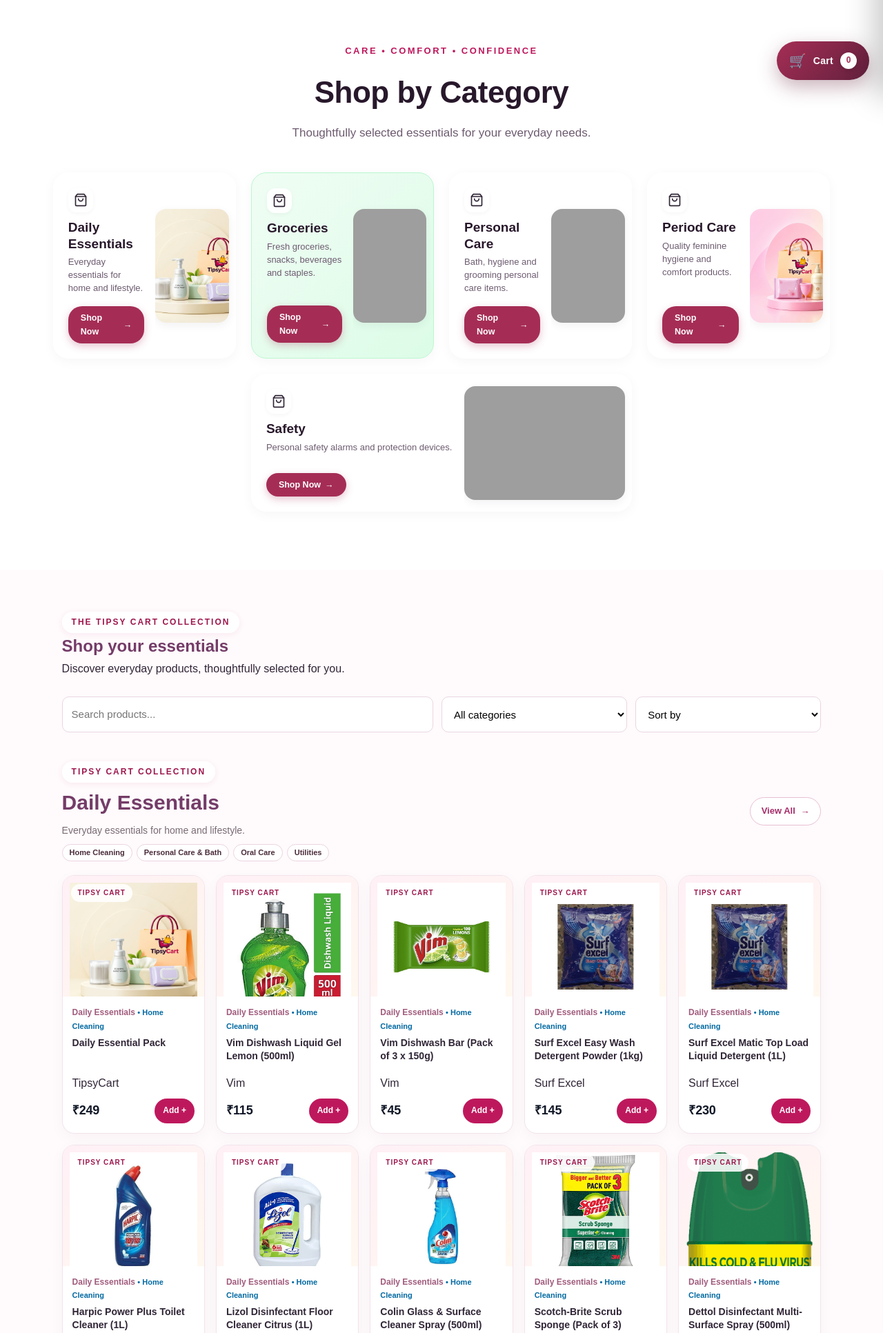
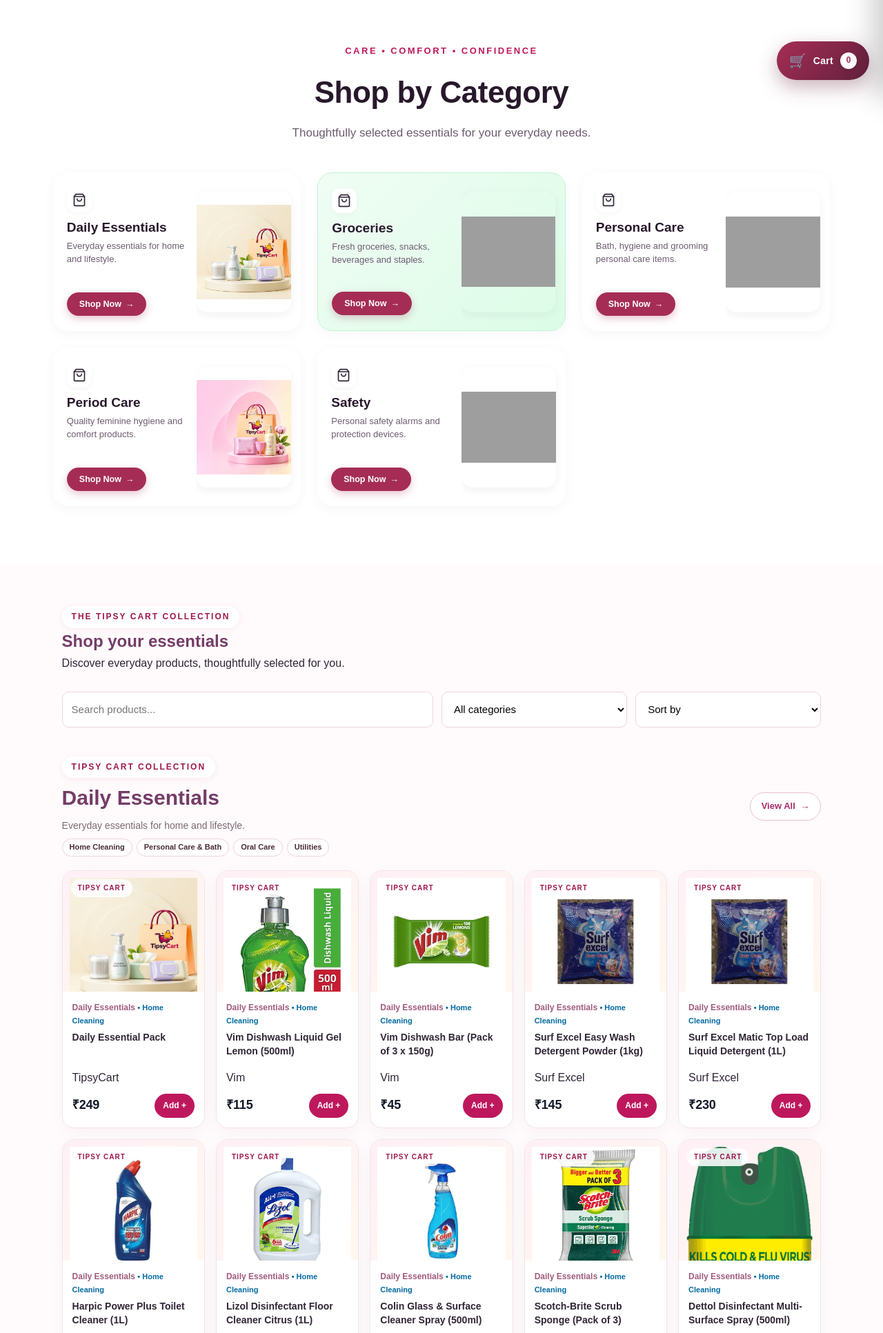
Before and after one commit to aadityak09771-sudo/typsy-cart, a Django app: page / in a window 1280 px wide. Shown: the part 660-2593 px from the top of the page at 69% size. Run offline with Django 5.2, Linux system fonts and the light colour scheme; data comes from the database, SQL or seed files in the repository; data that the repository does not hold is empty; grey boxes are pictures that could not be loaded.

Commit message:
feat: balance categories grid for 6 categories, add plastic items pastel theme, and preserve static product images

```diff
--- a/backend/Homepage/static/home/css/style.css
+++ b/backend/Homepage/static/home/css/style.css
@@ -482,8 +482,8 @@ footer {
 /* Category Cards Grid */
 .tc-home-category-grid {
     display: grid;
-    grid-template-columns: repeat(4, 1fr);
-    gap: 22px;
+    grid-template-columns: repeat(3, minmax(0, 1fr));
+    gap: 24px;
     width: 100%;
 }
 
@@ -493,7 +493,8 @@ footer {
     display: flex;
     align-items: stretch;
     justify-content: space-between;
-    min-height: 200px;
+    min-height: 230px;
+    height: 100%;
     border-radius: 22px;
     overflow: hidden;
     box-shadow: 0 4px 18px rgba(40, 24, 43, 0.04);
@@ -546,10 +547,29 @@ footer {
     border-color: #86efac;
 }
 
+.tc-cat-card-plastic-items,
+.tc-cat-card-plastic {
+    background: linear-gradient(135deg, #f0f9ff 0%, #e0f2fe 100%);
+    border: 1px solid #bae6fd;
+}
+.tc-cat-card-plastic-items:hover,
+.tc-cat-card-plastic:hover {
+    border-color: #7dd3fc;
+    box-shadow: 0 14px 32px rgba(14, 165, 233, 0.15);
+}
+
+.tc-cat-card-default {
+    background: linear-gradient(135deg, #f8fafc 0%, #f1f5f9 100%);
+    border: 1px solid #e2e8f0;
+}
+.tc-cat-card-default:hover {
+    border-color: #cbd5e1;
+}
+
 /* Left Content Body */
 .tc-cat-card-body {
-    flex: 1 1 56%;
-    padding: 22px 16px 22px 22px;
+    flex: 1 1 58%;
+    padding: 22px 14px 22px 20px;
     display: flex;
     flex-direction: column;
     justify-content: space-between;
@@ -619,20 +639,21 @@ footer {
 
 /* Right Visual Image Wrap */
 .tc-cat-visual-wrap {
-    flex: 0 0 44%;
+    flex: 0 0 42%;
+    max-width: 42%;
     position: relative;
     display: flex;
     align-items: center;
     justify-content: center;
-    padding: 10px 10px 10px 0;
+    padding: 12px 14px 12px 0;
     overflow: hidden;
 }
 
 .tc-cat-img {
     width: 100%;
     height: 100%;
-    max-height: 165px;
-    object-fit: cover;
+    max-height: 175px;
+    object-fit: contain;
     border-radius: 16px;
     box-shadow: 0 4px 14px rgba(40, 24, 43, 0.06);
     transition: transform 0.35s cubic-bezier(0.16, 1, 0.3, 1);
@@ -642,28 +663,18 @@ footer {
     transform: scale(1.05);
 }
 
-/* Balance 5th category on Desktop (center in columns 2 & 3) */
-@media (min-width: 1180px) {
-    .tc-home-category-card:nth-child(5):last-child {
-        grid-column: 2 / span 2;
-    }
-}
-
-/* =========================================
-   RESPONSIVE DESIGN
-========================================= */
-
-@media (max-width: 1179px) and (min-width: 769px) {
+/* Responsive queries */
+@media (max-width: 1023px) and (min-width: 641px) {
     .tc-home-category-grid {
         grid-template-columns: repeat(2, minmax(0, 1fr));
         gap: 20px;
     }
-
-    .tc-home-category-card:nth-child(5):last-child {
-        grid-column: 1 / -1;
-        max-width: 580px;
-        justify-self: center;
-        width: 100%;
+}
+
+@media (max-width: 640px) {
+    .tc-home-category-grid {
+        grid-template-columns: 1fr;
+        gap: 16px;
     }
 }
 
--- a/backend/Homepage/static/home/js/shop.js
+++ b/backend/Homepage/static/home/js/shop.js
@@ -106,6 +106,9 @@ document.addEventListener("DOMContentLoaded", () => {
         }
         if (cat.includes("personal")) {
             return "/static/home/images/cat-personal-care.jpg";
+        }
+        if (cat.includes("plastic")) {
+            return "/static/home/images/cat-plastic-items.jpg";
         }
         return "/static/home/images/cat-daily-essentials.jpg";
     }
--- a/backend/Homepage/templates/home/categories.html
+++ b/backend/Homepage/templates/home/categories.html
@@ -8,7 +8,7 @@ Explore Tipsy Cart categories: Period Care, Personal Safety, Personal Care, Dail
 {% endblock %}
 
 {% block extra_css %}
-<link rel="stylesheet" href="{% static 'home/css/categories.css' %}?v=2.5">
+<link rel="stylesheet" href="{% static 'home/css/categories.css' %}?v=2.6">
 {% endblock %}
 
 {% block content %}
@@ -54,7 +54,7 @@ Explore Tipsy Cart categories: Period Care, Personal Safety, Personal Care, Dail
                         </a>
                     </div>
                     <div class="tc-cat-visual-wrap">
-                        <img src="{{ cat.get_image_url }}" alt="{{ cat.name }}" class="tc-cat-img" loading="lazy">
+                        <img src="{{ cat.get_image_url }}" alt="{{ cat.name }}" class="tc-cat-img" loading="lazy" onerror="this.onerror=null;this.src='/static/home/images/cat-plastic-items.jpg';">
                     </div>
                 </article>
                 {% empty %}
--- a/backend/Homepage/templates/home/index.html
+++ b/backend/Homepage/templates/home/index.html
@@ -4,7 +4,7 @@
 {% block title %}Tipsy Cart | Everyday Care{% endblock %}
 
 {% block extra_css %}
-<link rel="stylesheet" href="{% static 'home/css/style.css' %}?v=4.7">
+<link rel="stylesheet" href="{% static 'home/css/style.css' %}?v=4.8">
 {% endblock %}
 
 {% block content %}
@@ -53,7 +53,7 @@
                     </a>
                 </div>
                 <div class="tc-cat-visual-wrap">
-                    <img src="{{ cat.get_image_url }}" alt="{{ cat.name }}" class="tc-cat-img" loading="lazy">
+                    <img src="{{ cat.get_image_url }}" alt="{{ cat.name }}" class="tc-cat-img" loading="lazy" onerror="this.onerror=null;this.src='/static/home/images/cat-plastic-items.jpg';">
                 </div>
             </article>
             {% empty %}
--- a/backend/products/models.py
+++ b/backend/products/models.py
@@ -1,5 +1,6 @@
 import os
 from decimal import Decimal
+from django.conf import settings
 from django.db import models
 from django.utils.text import slugify
 
@@ -40,13 +41,6 @@ class Category(models.Model):
         return self.products.filter(is_active=True).count()
 
     def get_image_url(self):
-        if self.image:
-            try:
-                return self.image.url
-            except Exception:
-                pass
-        if self.image_url:
-            return self.image_url
         slug_map = {
             "period-care": "/static/home/images/cat-period-care.jpg",
             "personal-safety": "/static/home/images/cat-personal-safety.jpg",
@@ -54,8 +48,29 @@ class Category(models.Model):
             "personal-care": "/static/home/images/cat-personal-care.jpg",
             "daily-essentials": "/static/home/images/cat-daily-essentials.jpg",
             "groceries": "/static/home/images/cat-groceries.jpg",
+            "plastic-items": "/static/home/images/cat-plastic-items.jpg",
         }
-        return slug_map.get(self.slug, "/static/home/images/tipsycart-logo.png")
+        fallback = slug_map.get(
+            self.slug,
+            "/static/home/images/cat-plastic-items.jpg" if "plastic" in (self.slug or "") else "/static/home/images/tipsycart-logo.png"
+        )
+        if self.image:
+            try:
+                if hasattr(self.image, "path") and os.path.exists(self.image.path):
+                    return self.image.url
+                elif not hasattr(self.image, "path"):
+                    return self.image.url
+            except Exception:
+                pass
+        if self.image_url and self.image_url.strip():
+            if self.image_url.startswith("/media/"):
+                rel_path = self.image_url.replace("/media/", "").lstrip("/")
+                full_path = os.path.join(settings.MEDIA_ROOT, rel_path)
+                if os.path.exists(full_path):
+                    return self.image_url
+            else:
+                return self.image_url
+        return fallback
 
 
 class Subcategory(models.Model):
@@ -103,11 +118,20 @@ class Subcategory(models.Model):
     def get_image_url(self):
         if self.image:
             try:
-                return self.image.url
+                if hasattr(self.image, "path") and os.path.exists(self.image.path):
+                    return self.image.url
+                elif not hasattr(self.image, "path"):
+                    return self.image.url
             except Exception:
                 pass
-        if self.image_url:
-            return self.image_url
+        if self.image_url and self.image_url.strip():
+            if self.image_url.startswith("/media/"):
+                rel_path = self.image_url.replace("/media/", "").lstrip("/")
+                full_path = os.path.join(settings.MEDIA_ROOT, rel_path)
+                if os.path.exists(full_path):
+                    return self.image_url
+            else:
+                return self.image_url
         if self.category:
             return self.category.get_image_url()
         return "/static/home/images/tipsycart-logo.png"
@@ -280,13 +304,31 @@ class Product(models.Model):
     def get_image_url(self):
         if self.image:
             try:
-                return self.image.url
+                if hasattr(self.image, "path") and os.path.exists(self.image.path):
+                    return self.image.url
             except Exception:
                 pass
-        if self.image_url:
-            return self.image_url
+            fname = os.path.basename(self.image.name or "")
+            if fname and os.path.exists(os.path.join(settings.BASE_DIR, "Homepage/static/home/images/products", fname)):
+                return f"/static/home/images/products/{fname}"
+
+        if self.image_url and self.image_url.strip():
+            if self.image_url.startswith("/media/"):
+                rel_path = self.image_url.replace("/media/", "").lstrip("/")
+                full_path = os.path.join(settings.MEDIA_ROOT, rel_path)
+                if os.path.exists(full_path):
+                    return self.image_url
+                fname = os.path.basename(rel_path)
+                if fname and os.path.exists(os.path.join(settings.BASE_DIR, "Homepage/static/home/images/products", fname)):
+                    return f"/static/home/images/products/{fname}"
+            else:
+                return self.image_url
+
         if self.category_ref:
             return self.category_ref.get_image_url()
+        cat_lower = (self.category or "").lower()
+        if "plastic" in cat_lower:
+            return "/static/home/images/cat-plastic-items.jpg"
         return "/static/home/images/tipsycart-logo.png"
 
     @property
```
Also changed, not shown: backend/Homepage/static/home/css/categories.css (+38 -22 lines), backend/Homepage/static/home/images/cat-plastic-items.jpg (added), backend/Homepage/static/home/images/products/ASF_House_Ware_Coral_Red_Plastic_Utility_Tub.webp (added), backend/Homepage/static/home/images/products/ASF_House_Ware_Coral_Red_Plastic_Utility_Tub_IPMC9Ny.webp (added), backend/Homepage/static/home/images/products/ASF_House_Ware_Coral_Red_Plastic_Utility_Tub_g72rVjq.webp (added), backend/Homepage/static/home/images/products/ASF_House_Ware_Coral_Red_Plastic_Utility_Tub_midyzoI.webp (added), backend/Homepage/static/home/images/products/ASF_House_Ware_Coral_Red_Plastic_Utility_Tub_xk7O2y9.webp (added), backend/Homepage/static/home/images/products/ASF_House_Ware_Green_Plastic_Utility_Tub.webp (added), backend/Homepage/static/home/images/products/ASF_House_Ware_Large_Green_Plastic_Utility_Tub.webp (added), backend/Homepage/static/home/images/products/ASF_House_Ware_Large_Green_Plastic_Utility_Tub_EEulI8c.webp (added), backend/Homepage/static/home/images/products/ASF_House_Ware_Large_Green_Plastic_Utility_Tub_zEnGLe6.webp (added), backend/Homepage/static/home/images/products/Choice_Branded_Blue_Plastic_Utility_Basin.webp (added), backend/Homepage/static/home/images/products/Royal_Heavy-Duty_Plastic_Bucket.webp (added), backend/Homepage/static/home/images/products/Royal_Homeware_Multipurpose_Plastic_Bucket.webp (added), 1 other file.
